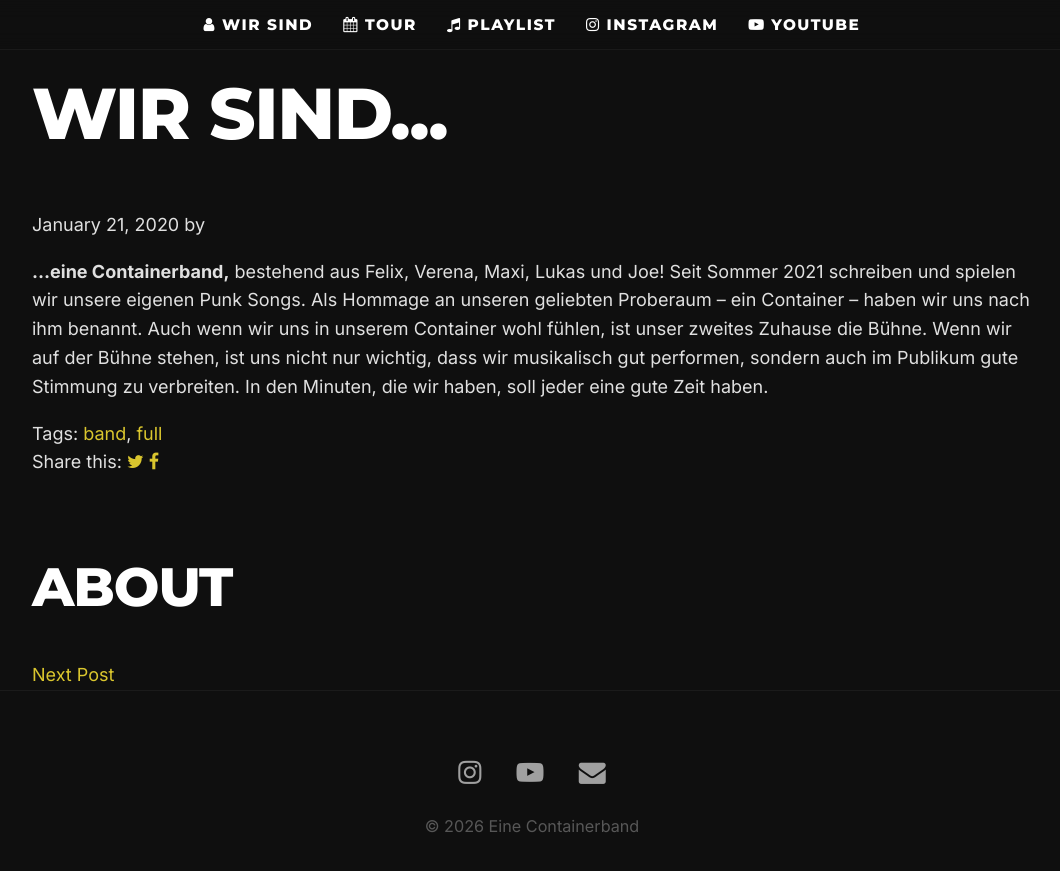
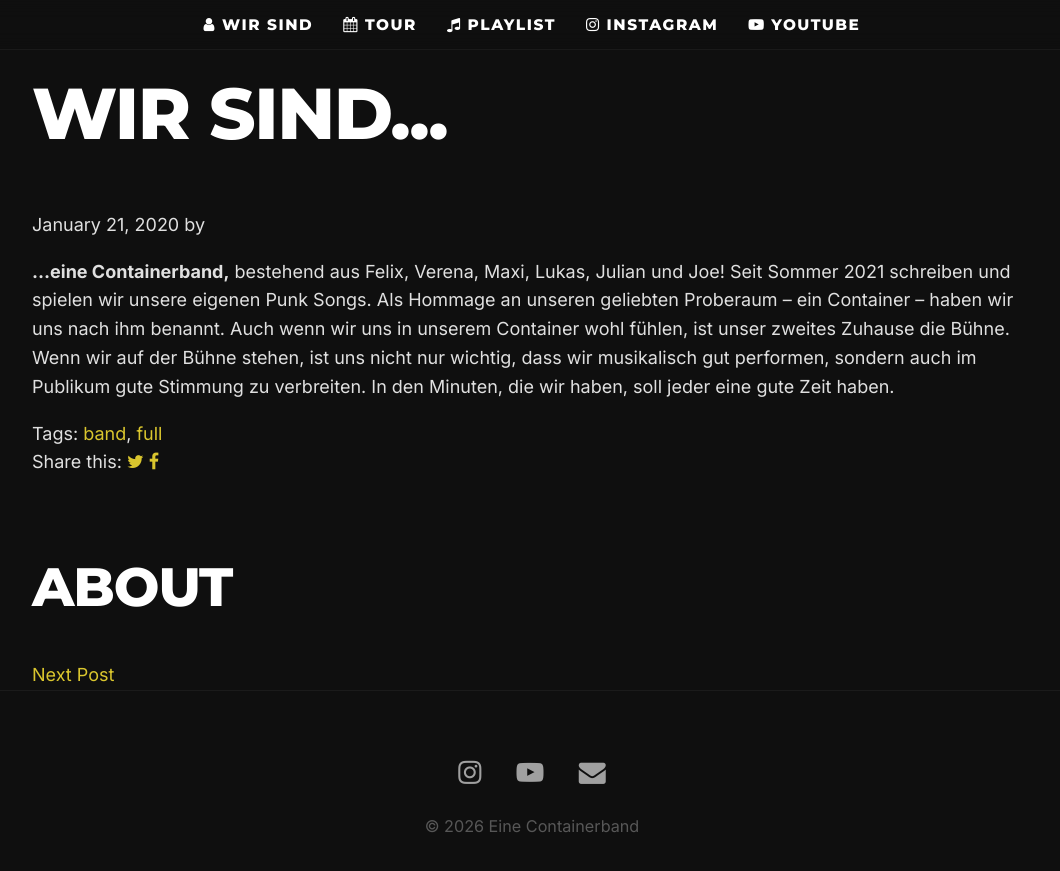
Before and after one commit to Odmar/Containerband.github.io, a Jekyll site: the page built from _posts/2020-01-23-wir-sind.md, in a window 1280 px wide and 900 px high, scrolled down 1234 px. Shown: the top 871 px of the window, without its empty margins (108-1168 px from the left). Built offline with Jekyll 4.4.1, drawn with Linux system fonts in a browser that asks for light colours.

Commit message:
added julian

```diff
--- a/_posts/2020-01-23-wir-sind.md
+++ b/_posts/2020-01-23-wir-sind.md
@@ -6,7 +6,7 @@ featured_image: band_all.jpg
 tags: [band, full]
 ---
 
-<strong>…eine Containerband,</strong> bestehend aus Felix, Verena, Maxi, Lukas und Joe!
+<strong>…eine Containerband,</strong> bestehend aus Felix, Verena, Maxi, Lukas, Julian und Joe!
 Seit Sommer 2021 schreiben und spielen wir unsere eigenen Punk Songs.
 Als Hommage an unseren geliebten Proberaum – ein Container – haben wir uns nach ihm benannt. Auch wenn wir uns in unserem Container wohl fühlen, ist unser zweites Zuhause die Bühne.
 Wenn wir auf der Bühne stehen, ist uns nicht nur wichtig, dass wir musikalisch gut performen, sondern auch im Publikum gute Stimmung zu verbreiten. In den Minuten, die wir haben, soll jeder eine gute Zeit haben.
```
Also changed, not shown: 4 other files.
